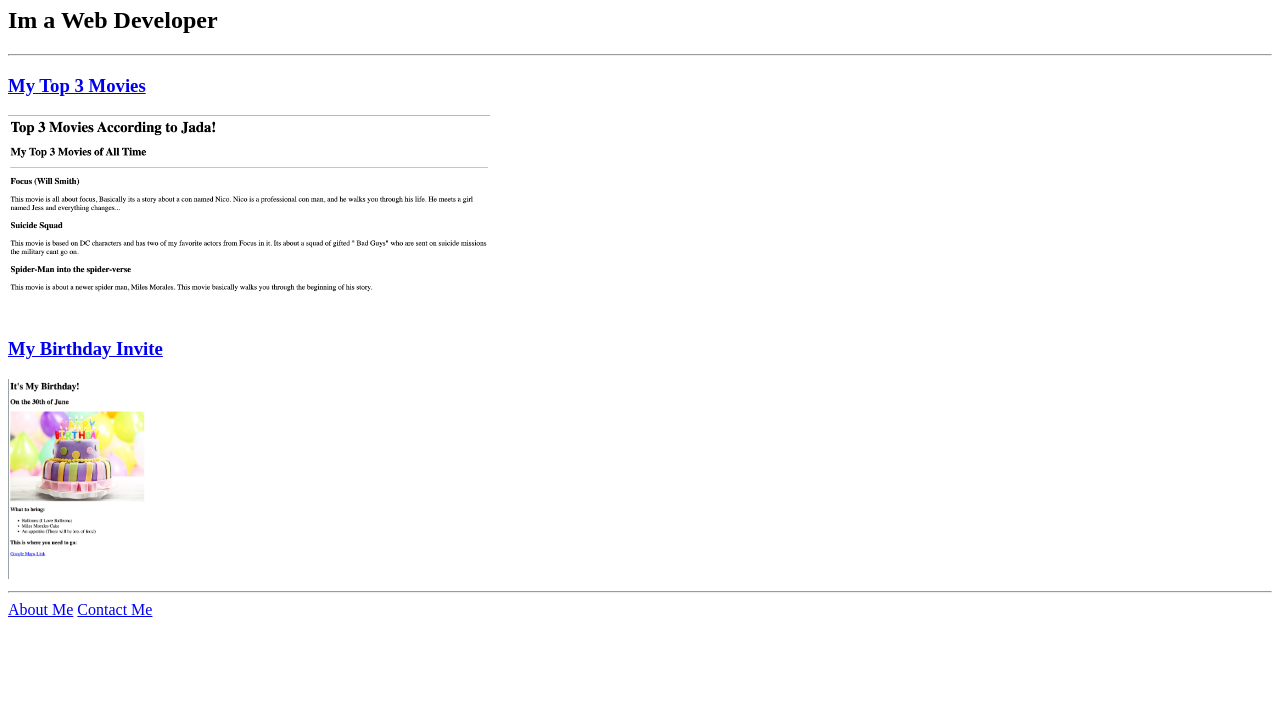
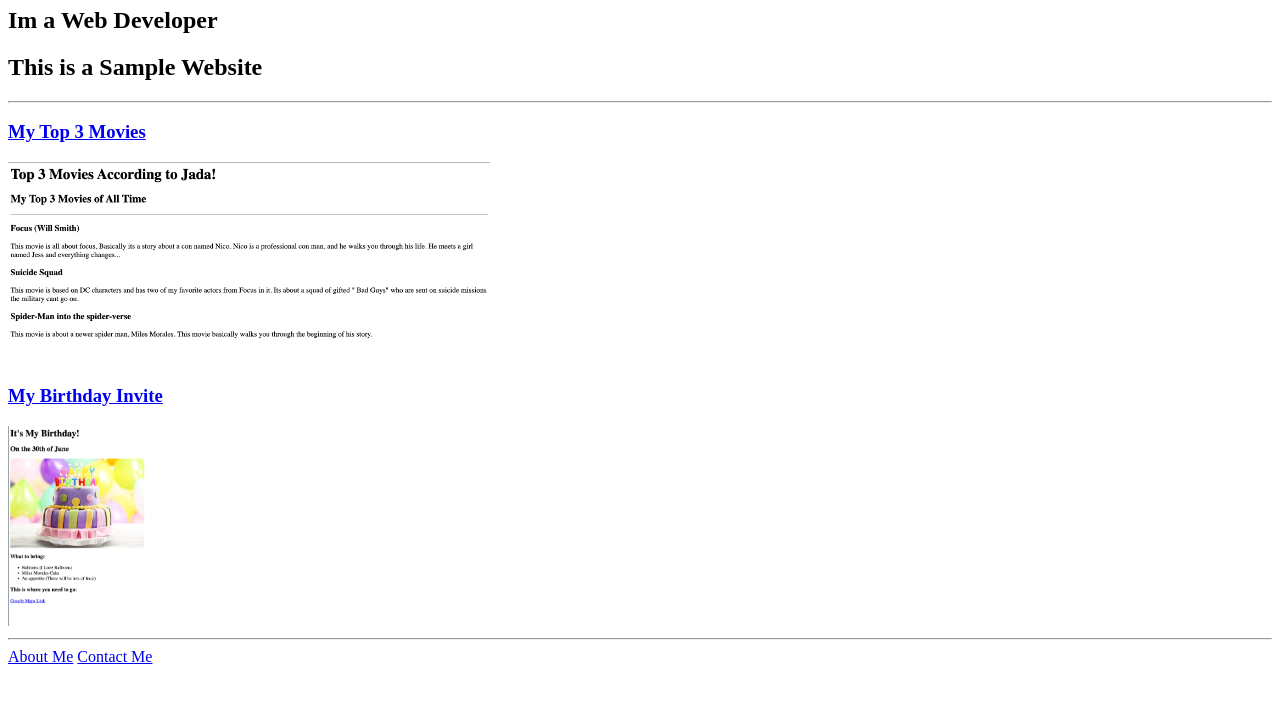
Before and after one commit to jadaelizabeth777/html-portfolio, a plain HTML site: page index.html in a window 1280 px wide. Shown: the part 73-800 px from the top of the page. Drawn offline with Linux system fonts and the light colour scheme.

Commit message:
Add subtitle to portfolio page

```diff
--- a/index.html
+++ b/index.html
@@ -10,6 +10,7 @@
     <body>
         <h1>Jada Bostic's Portfolio</h1>
         <h2>Im a Web Developer</h2>
+        <h2>This is a Sample Website</h2>
         <hr />
         <h3><a href="./public/movie-ranking.html">My Top 3 Movies</a></h3>
         <img src="./assets/images/movie-ranking.png" height="200" alt="movie ranking project preview"/>
```
